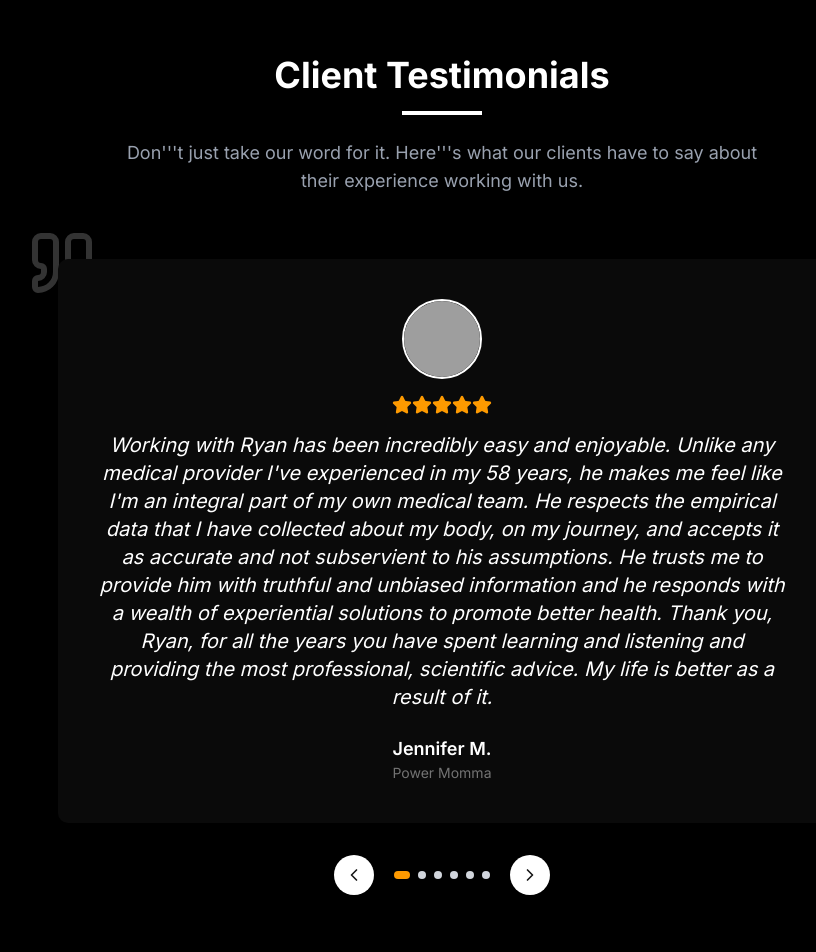
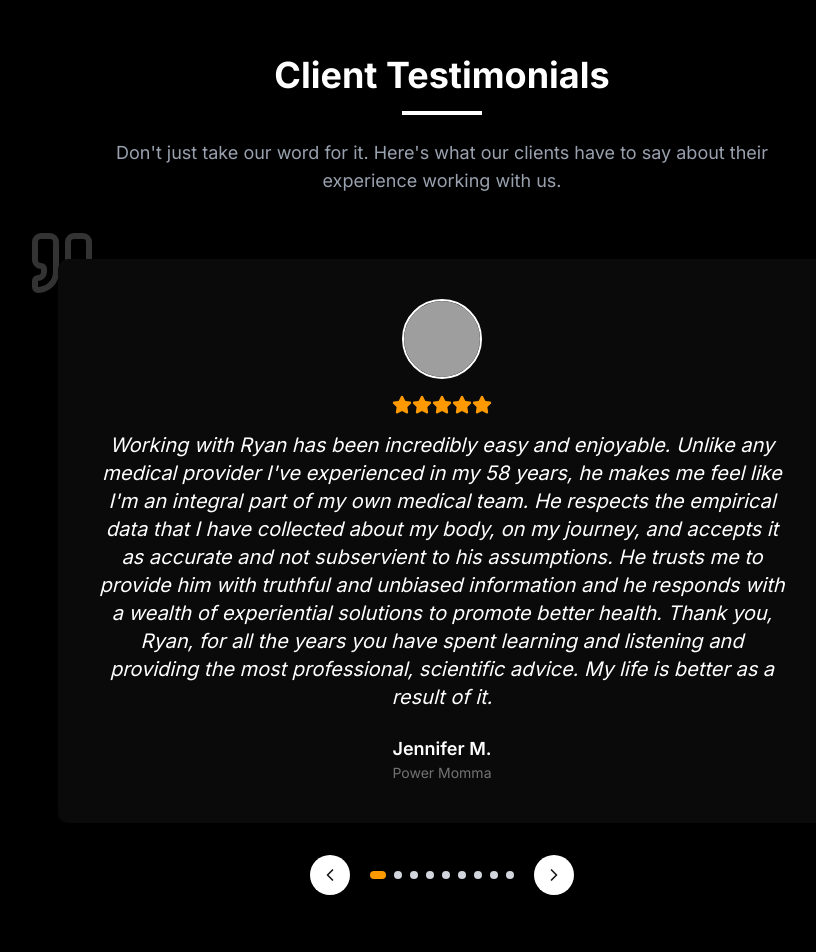
Before and after one commit to MuggsyCodes/h4m_beta, a Next.js app: page / in a window 1280 px wide. Shown: the part 2420-3372 px from the top of the page, without its empty margins (198-1014 px from the left). Built offline with nearby package versions, Linux system fonts and the light colour scheme; grey boxes are pictures that could not be loaded.

Commit message:
updated Testimonials - escaping apos.

```diff
--- a/src/components/sections/ImageTestimonials.tsx
+++ b/src/components/sections/ImageTestimonials.tsx
@@ -30,17 +30,17 @@ const testimonials = [
   },
   {
     id: 3,
-    name: "Alexander D.",
-    role: "Gettin' it Done Dude",
+    name: "Leo",
+    role: "Proud New Dad",
     image:
-      "https://images.pexels.com/photos/774909/pexels-photo-774909.jpeg?auto=compress&cs=tinysrgb&w=100",
+      "https://images.pexels.com/photos/614810/pexels-photo-614810.jpeg?auto=compress&cs=tinysrgb&w=100",
     quote:
-      "Thank you so much!! Every time I have to schedule a call or anything I can't ever get over how quick and easy it is with you guys!! I scheduled it for same day! Which is amazing! This truly is the best clinic out there!",
+      "Hey Ryan, happy to say the wife saw two lines on the pregnancy strip. Thanks for your fertility protocol! I'll be sure to let the forums know when i see questions that hormones for me knows what they are doing!",
     rating: 5,
   },
   {
     id: 4,
-    name: "Michael Rodriguez",
+    name: "Michael R.",
     role: "9-5 Warrior",
     image:
       "https://images.pexels.com/photos/614810/pexels-photo-614810.jpeg?auto=compress&cs=tinysrgb&w=100",
@@ -66,6 +66,36 @@ const testimonials = [
       "https://images.pexels.com/photos/614810/pexels-photo-614810.jpeg?auto=compress&cs=tinysrgb&w=100",
     quote:
       "Good morning Ryan - Hey bro! Just wanted to let you know that your staff (Melissa) has been super helpful  and attentive!  You made a good choice with her!  Like I said just thought you should know. Thanks again for all your (and staff’s)  help making me the best me I can be!!! #optimal - Martin Tate",
+    rating: 5,
+  },
+  {
+    id: 7,
+    name: "Steve A.",
+    role: "Full Time Family Man",
+    image:
+      "https://images.pexels.com/photos/220453/pexels-photo-220453.jpeg?auto=compress&cs=tinysrgb&w=100",
+    quote:
+      "Your customer service makes it very easy to recommend you! Thank you both so much! I want you to know that you recommend me to try hcg to bump up my estrogen a little for my joint pain. I’ve only had 2 doses of hcg 250iu. I’ve already had about a 50% decrease in joint pain! I’m so happy. I’ll bump up the dose a little next time but I’m obviously heading in the right direction. I appreciate your expertise so much!",
+    rating: 5,
+  },
+  {
+    id: 8,
+    name: "Alexander D.",
+    role: "Gettin' it Done Dude",
+    image:
+      "https://images.pexels.com/photos/220453/pexels-photo-220453.jpeg?auto=compress&cs=tinysrgb&w=100",
+    quote:
+      "Thank you so much!! Every time I have to schedule a call or anything I can't ever get over how quick and easy it is with you guys!! I scheduled it for same day! Which is amazing! This truly is the best clinic out there!",
+    rating: 5,
+  },
+  {
+    id: 9,
+    name: "Dixianea",
+    role: "Super Mom",
+    image:
+      "https://images.pexels.com/photos/220453/pexels-photo-220453.jpeg?auto=compress&cs=tinysrgb&w=100",
+    quote:
+      "This is the best TRT clinic in the USA. Ryan has so much great information and very knowledgeable. I am 50 years old. Feel like I am 25 again. Thanks",
     rating: 5,
   },
 ];
@@ -136,8 +166,8 @@ export default function ImageTestimonials() {
           </h2>
           <div className="w-20 h-1 bg-white mx-auto mb-6"></div>
           <p className="text-lg text-gray-400">
-            Don'&apos;'t just take our word for it. Here'&apos;'s what our
-            clients have to say about their experience working with us.
+            Don&apos;t just take our word for it. Here&apos;s what our clients
+            have to say about their experience working with us.
           </p>
         </div>
 
```
